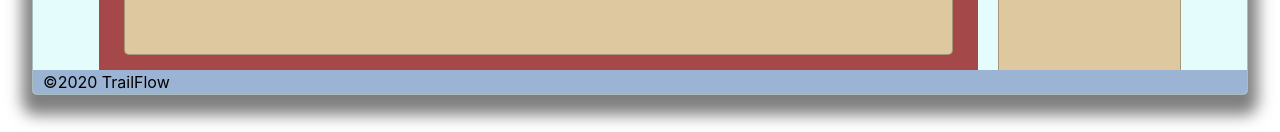
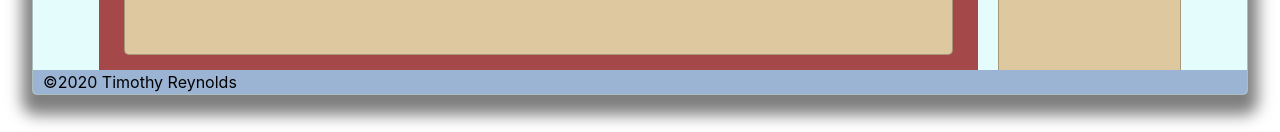
Before and after one commit to tjreynolds91/TrailFlow-Client, a React (Create React App) app: page / in a window 1280 px wide. Shown: the part 665-797 px from the top of the page. Built offline with nearby package versions, Linux system fonts and the light colour scheme.

Commit message:
copyright update

```diff
--- a/src/components/Footer.jsx
+++ b/src/components/Footer.jsx
@@ -8,7 +8,9 @@ export default class FooterComponent extends React.Component {
 
   render() {
     return (
-      <Row className="footer">&copy;{new Date().getFullYear()} TrailFlow</Row>
+      <Row className="footer">
+        &copy;{new Date().getFullYear()} Timothy Reynolds
+      </Row>
     );
   }
 }
```
